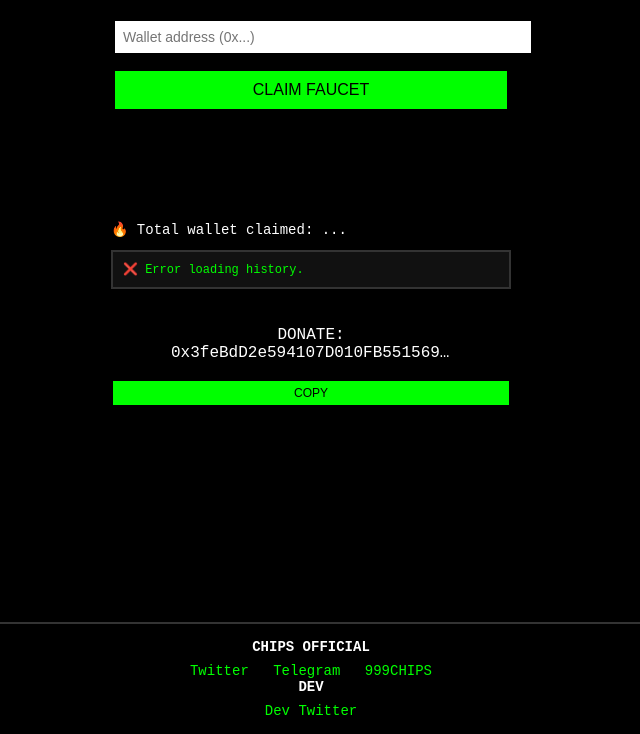
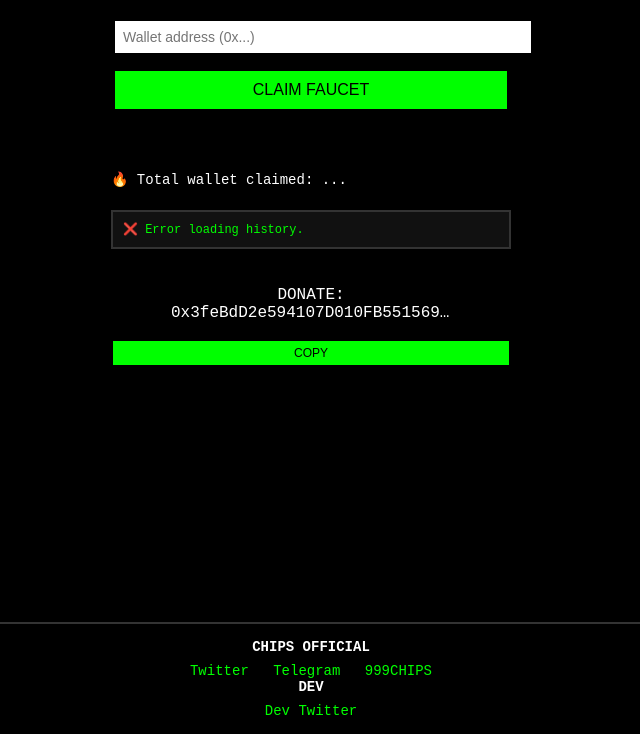
Before and after one commit to pujapujia/chips, a website: page index.html in a window 1280 px wide. Shown: the part 66-800 px from the top of the page, without its empty margins (329-969 px from the left). Drawn offline with Linux system fonts and the light colour scheme; no server answers.

Commit message:
Update index.html

```diff
--- a/index.html
+++ b/index.html
@@ -13,7 +13,7 @@
       font-family: 'Courier New', Courier, monospace;
       color: #fff;
       font-size: 16px;
-      min-height: 100%;
+      height: 100%;
     }
     body {
       display: flex;
@@ -25,6 +25,9 @@
       margin: auto;
       padding: 20px;
       flex-grow: 1;
+      display: flex;
+      flex-direction: column;
+      justify-content: start;
     }
     h1 {
       font-size: 24px;
@@ -61,9 +64,12 @@
       border: 4px solid #000;
       padding: 10px;
       font-size: 14px;
-      min-height: 50px;
       margin-bottom: 20px;
       word-break: break-word;
+    }
+    #result a {
+      color: #0f0;
+      word-break: break-all;
     }
     #totalClaimed {
       font-size: 14px;
```
